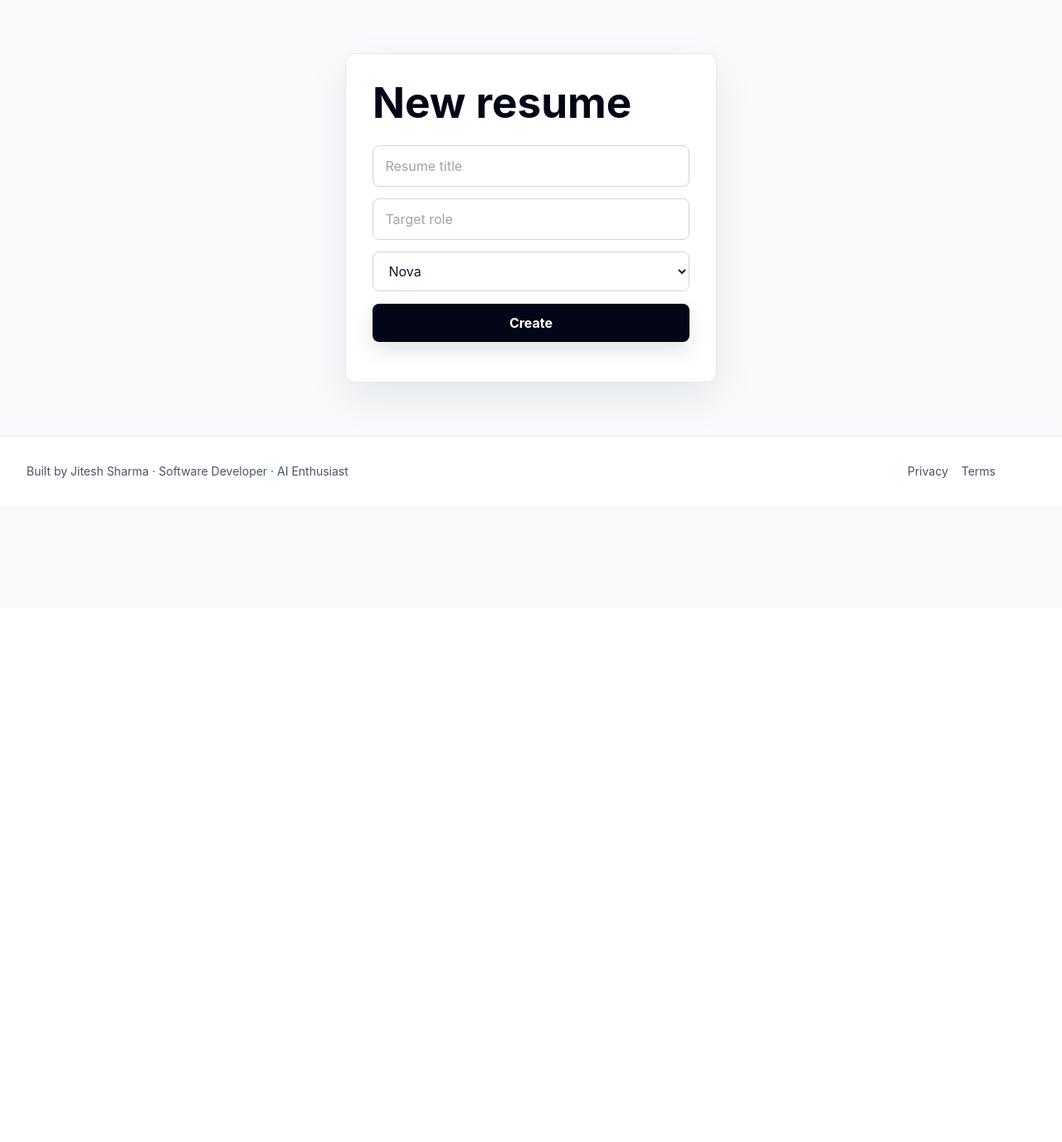
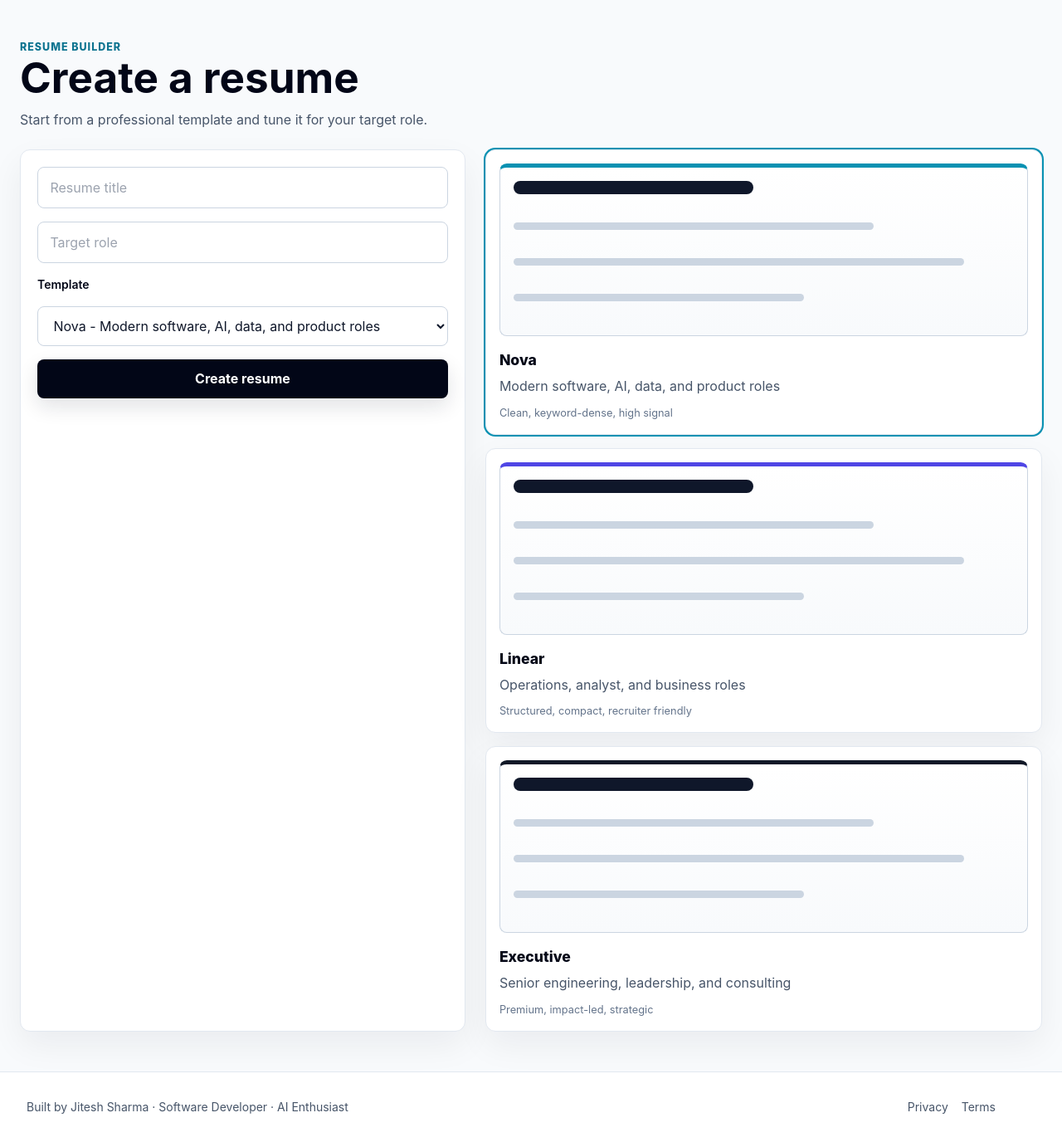
Before and after one commit to Jiteshdubey52/CV-Nova-AI, a Flask app: page /resumes/new in a window 1280 px wide. Shown: the part 68-1444 px from the top of the page at 83% size. Before the commit the page ends 644 px from the top, so only its background shows below. Run offline with Flask 3, Linux system fonts and the light colour scheme; the visitor is signed in with stand-in values (Sample User, id 1); some libraries are stand-ins or nearby versions.

Commit message:
Polish resume exports templates and AI setup

```diff
--- a/app/resumes/routes.py
+++ b/app/resumes/routes.py
@@ -9,6 +9,27 @@ from app.services.export_service import ExportService
 from app.services.resume_service import ResumeService
 
 bp = Blueprint("resumes", __name__)
+
+TEMPLATES = [
+    {
+        "id": "nova",
+        "name": "Nova",
+        "best_for": "Modern software, AI, data, and product roles",
+        "tone": "Clean, keyword-dense, high signal",
+    },
+    {
+        "id": "linear",
+        "name": "Linear",
+        "best_for": "Operations, analyst, and business roles",
+        "tone": "Structured, compact, recruiter friendly",
+    },
+    {
+        "id": "executive",
+        "name": "Executive",
+        "best_for": "Senior engineering, leadership, and consulting",
+        "tone": "Premium, impact-led, strategic",
+    },
+]
 
 
 @bp.route("/")
@@ -25,14 +46,21 @@ def new():
         resume = ResumeService().create(current_user.id, request.form["title"], request.form.get("target_role", ""), request.form.get("template", "nova"))
         flash("Resume created.", "success")
         return redirect(url_for("resumes.edit", resume_id=resume.id))
-    return render_template("resumes/new.html")
+    selected_template = request.args.get("template", "nova")
+    return render_template("resumes/new.html", templates=TEMPLATES, selected_template=selected_template)
+
+
+@bp.route("/templates")
+@login_required
+def templates():
+    return render_template("resumes/templates.html", templates=TEMPLATES)
 
 
 @bp.route("/<int:resume_id>")
 @login_required
 def detail(resume_id: int):
     resume = _resume_or_404(resume_id)
-    return render_template("resumes/detail.html", resume=resume)
+    return render_template("resumes/detail.html", resume=resume, ai_status=AIService().status())
 
 
 @bp.route("/<int:resume_id>/edit", methods=["GET", "POST"])
@@ -72,6 +100,13 @@ def match(resume_id: int):
     return render_template("resumes/match.html", resume=resume, result=result)
 
 
+@bp.route("/<int:resume_id>/downloads")
+@login_required
+def downloads(resume_id: int):
+    resume = _resume_or_404(resume_id)
+    return render_template("resumes/downloads.html", resume=resume)
+
+
 @bp.route("/<int:resume_id>/compare")
 @login_required
 def compare(resume_id: int):
@@ -106,6 +141,30 @@ def cover_letter(resume_id: int):
     return render_template("resumes/cover_letter.html", resume=resume, output=output)
 
 
+@bp.route("/<int:resume_id>/linkedin", methods=["GET", "POST"])
+@login_required
+def linkedin(resume_id: int):
+    resume = _resume_or_404(resume_id)
+    output = None
+    if request.method == "POST":
+        output = AIService().linkedin(resume.content, resume.target_role)
+        db.session.add(GeneratedDocument(user_id=current_user.id, resume_id=resume.id, kind="linkedin", title=f"LinkedIn optimization for {resume.title}", body=output))
+        db.session.commit()
+    return render_template("resumes/linkedin.html", resume=resume, output=output)
+
+
+@bp.route("/<int:resume_id>/interview", methods=["GET", "POST"])
+@login_required
+def interview(resume_id: int):
+    resume = _resume_or_404(resume_id)
+    output = None
+    if request.method == "POST":
+        output = AIService().interview(resume.content, request.form.get("job_description", ""))
+        db.session.add(GeneratedDocument(user_id=current_user.id, resume_id=resume.id, kind="interview", title=f"Interview prep for {resume.title}", body=output))
+        db.session.commit()
+    return render_template("resumes/interview.html", resume=resume, output=output)
+
+
 def _resume_or_404(resume_id: int) -> Resume:
     resume = ResumeRepository().get_for_user(resume_id, current_user.id)
     if not resume:
--- a/app/static/css/app.css
+++ b/app/static/css/app.css
@@ -27,5 +27,18 @@ a { transition: color .18s ease, background .18s ease, transform .18s ease; }
 .resume-preview p, .resume-preview li { color: #475569; line-height: 1.7; }
 .resume-preview ul { list-style: disc; padding-left: 1.2rem; }
 .chip { border-radius: 999px; background: #ecfeff; color: #155e75; padding: .35rem .7rem; font-size: .85rem; font-weight: 650; }
+.template-card { border: 1px solid #e2e8f0; border-radius: .75rem; background: #fff; padding: 1rem; box-shadow: 0 16px 40px rgb(15 23 42 / .06); }
+.template-card h2 { margin-top: 1rem; font-size: 1.1rem; font-weight: 760; }
+.template-card p { margin-top: .35rem; color: #475569; line-height: 1.5; }
+.template-card small { display: block; margin-top: .65rem; color: #64748b; }
+.template-paper { display: grid; gap: .55rem; min-height: 13rem; border-radius: .55rem; border: 1px solid #cbd5e1; background: linear-gradient(180deg,#fff,#f8fafc); padding: 1rem; }
+.template-paper span { display: block; height: .55rem; border-radius: 999px; background: #cbd5e1; }
+.template-paper span:first-child { height: 1rem; width: 48%; background: #0f172a; }
+.template-paper span:nth-child(2) { width: 72%; }
+.template-paper span:nth-child(3) { width: 90%; }
+.template-paper span:nth-child(4) { width: 58%; }
+.template-nova { border-top: .35rem solid #0891b2; }
+.template-linear { border-top: .35rem solid #4f46e5; }
+.template-executive { border-top: .35rem solid #111827; }
 svg { width: 1.1rem; height: 1.1rem; }
 @media (min-width: 640px) { .shell { padding-left: 1.5rem; padding-right: 1.5rem; } }
--- a/app/templates/dashboard/index.html
+++ b/app/templates/dashboard/index.html
@@ -3,7 +3,7 @@
 <section class="shell">
   <div class="mb-8 flex flex-col gap-3 sm:flex-row sm:items-end sm:justify-between">
     <div><p class="eyebrow">Dashboard</p><h1>Career workspace</h1></div>
-    <a class="btn-primary" href="{{ url_for('resumes.new') }}">New resume</a>
+    <div class="flex flex-wrap gap-2"><a class="btn-secondary" href="{{ url_for('resumes.templates') }}">Choose template</a><a class="btn-primary" href="{{ url_for('resumes.new') }}">New resume</a></div>
   </div>
   <div class="grid gap-4 md:grid-cols-3">
     <div class="metric"><span>Resumes</span><strong>{{ resumes|length }}</strong></div>
@@ -11,7 +11,7 @@
     <div class="metric"><span>AI documents</span><strong>{{ documents|length }}</strong></div>
   </div>
   <div class="mt-8 grid gap-6 lg:grid-cols-[1fr_0.8fr]">
-    <div class="panel"><h2>Recent resumes</h2>{% for resume in resumes %}<a class="row" href="{{ url_for('resumes.detail', resume_id=resume.id) }}"><span>{{ resume.title }}</span><strong>{{ resume.ats_score }}%</strong></a>{% else %}<p>No resumes yet.</p>{% endfor %}</div>
+    <div class="panel"><h2>Recent resumes</h2>{% for resume in resumes %}<div class="row"><a href="{{ url_for('resumes.detail', resume_id=resume.id) }}"><span>{{ resume.title }}</span></a><div class="flex gap-2"><a class="btn-secondary" href="{{ url_for('resumes.downloads', resume_id=resume.id) }}">Download</a><strong>{{ resume.ats_score }}%</strong></div></div>{% else %}<p>No resumes yet.</p>{% endfor %}</div>
     <div class="panel"><h2>ATS trend</h2><canvas id="scoreChart" data-scores="{{ resumes|map(attribute='ats_score')|join(',') }}"></canvas></div>
   </div>
 </section>
--- a/app/templates/resumes/cover_letter.html
+++ b/app/templates/resumes/cover_letter.html
@@ -1 +1 @@
-{% extends "base.html" %}{% block content %}<section class="shell"><h1>Cover letter generator</h1><form method="post" class="panel mt-6"><input type="hidden" name="csrf_token" value="{{ csrf_token() }}"><textarea class="input min-h-52" name="job_description" placeholder="Paste job description"></textarea><button class="btn-primary mt-4">Generate</button></form>{% if output %}<pre class="panel mt-6 whitespace-pre-wrap">{{ output }}</pre>{% endif %}</section>{% endblock %}
+{% extends "base.html" %}{% block content %}<section class="shell"><h1>Cover letter generator</h1><p class="mt-3 text-slate-600">Paste the job description and CVNova AI will create a targeted, professional cover letter.</p><form method="post" class="panel mt-6"><input type="hidden" name="csrf_token" value="{{ csrf_token() }}"><textarea class="input min-h-52" name="job_description" placeholder="Paste job description"></textarea><button class="btn-primary mt-4">Generate cover letter</button></form>{% if output %}<pre class="panel mt-6 whitespace-pre-wrap">{{ output }}</pre>{% endif %}</section>{% endblock %}
--- a/app/templates/resumes/index.html
+++ b/app/templates/resumes/index.html
@@ -1,2 +1,2 @@
 {% extends "base.html" %}
-{% block content %}<section class="shell"><div class="mb-6 flex items-center justify-between"><h1>Resumes</h1><a class="btn-primary" href="{{ url_for('resumes.new') }}">New resume</a></div><div class="grid gap-4 md:grid-cols-2">{% for resume in resumes %}<article class="panel"><div class="flex items-center justify-between"><h2>{{ resume.title }}</h2><span>{{ resume.ats_score }}%</span></div><p>{{ resume.target_role }}</p><a class="btn-secondary mt-4" href="{{ url_for('resumes.detail', resume_id=resume.id) }}">Open</a></article>{% else %}<p>No resumes yet.</p>{% endfor %}</div></section>{% endblock %}
+{% block content %}<section class="shell"><div class="mb-6 flex items-center justify-between"><h1>Resumes</h1><div class="flex gap-2"><a class="btn-secondary" href="{{ url_for('resumes.templates') }}">Templates</a><a class="btn-primary" href="{{ url_for('resumes.new') }}">New resume</a></div></div><div class="grid gap-4 md:grid-cols-2">{% for resume in resumes %}<article class="panel"><div class="flex items-center justify-between"><h2>{{ resume.title }}</h2><span>{{ resume.ats_score }}%</span></div><p>{{ resume.target_role }}</p><div class="mt-4 flex flex-wrap gap-2"><a class="btn-secondary" href="{{ url_for('resumes.detail', resume_id=resume.id) }}">Open</a><a class="btn-secondary" href="{{ url_for('resumes.downloads', resume_id=resume.id) }}">Download</a><a class="btn-secondary" href="{{ url_for('resumes.export', resume_id=resume.id, kind='pdf') }}">PDF</a><a class="btn-secondary" href="{{ url_for('resumes.export', resume_id=resume.id, kind='docx') }}">DOCX</a></div></article>{% else %}<p>No resumes yet.</p>{% endfor %}</div></section>{% endblock %}
--- /dev/null
+++ b/app/templates/resumes/interview.html
@@ -0,0 +1,2 @@
+{% extends "base.html" %}
+{% block content %}<section class="shell"><h1>Interview preparation</h1><p class="mt-3 text-slate-600">Paste a job description and generate tailored questions, talking points, and project stories.</p><form method="post" class="panel mt-6"><input type="hidden" name="csrf_token" value="{{ csrf_token() }}"><textarea class="input min-h-52" name="job_description" placeholder="Paste job description"></textarea><button class="btn-primary mt-4">Generate interview prep</button></form>{% if output %}<pre class="panel mt-6 whitespace-pre-wrap">{{ output }}</pre>{% endif %}</section>{% endblock %}
--- /dev/null
+++ b/app/templates/resumes/linkedin.html
@@ -0,0 +1,2 @@
+{% extends "base.html" %}
+{% block content %}<section class="shell"><h1>LinkedIn optimizer</h1><p class="mt-3 text-slate-600">Generate a stronger headline, about section, featured content ideas, and recruiter keyword strategy.</p><form method="post" class="panel mt-6"><input type="hidden" name="csrf_token" value="{{ csrf_token() }}"><button class="btn-primary">Generate LinkedIn profile content</button></form>{% if output %}<pre class="panel mt-6 whitespace-pre-wrap">{{ output }}</pre>{% endif %}</section>{% endblock %}
--- a/app/templates/resumes/new.html
+++ b/app/templates/resumes/new.html
@@ -1,2 +1,26 @@
 {% extends "base.html" %}
-{% block content %}<section class="auth-card"><h1>New resume</h1><form method="post"><input type="hidden" name="csrf_token" value="{{ csrf_token() }}"><input class="input" name="title" placeholder="Resume title" required><input class="input" name="target_role" placeholder="Target role"><select class="input" name="template"><option value="nova">Nova</option><option value="linear">Linear</option><option value="executive">Executive</option></select><button class="btn-primary w-full">Create</button></form></section>{% endblock %}
+{% block content %}
+<section class="shell">
+  <div class="mb-6"><p class="eyebrow">Resume builder</p><h1>Create a resume</h1><p class="mt-3 text-slate-600">Start from a professional template and tune it for your target role.</p></div>
+  <form method="post" class="grid gap-6 lg:grid-cols-[0.8fr_1fr]">
+    <input type="hidden" name="csrf_token" value="{{ csrf_token() }}">
+    <div class="panel space-y-4">
+      <input class="input" name="title" placeholder="Resume title" required>
+      <input class="input" name="target_role" placeholder="Target role">
+      <label class="block text-sm font-semibold">Template</label>
+      <select class="input" name="template">
+        {% for template in templates %}<option value="{{ template.id }}" {% if selected_template == template.id %}selected{% endif %}>{{ template.name }} - {{ template.best_for }}</option>{% endfor %}
+      </select>
+      <button class="btn-primary w-full">Create resume</button>
+    </div>
+    <div class="grid gap-4 md:grid-cols-3 lg:grid-cols-1">
+      {% for template in templates %}
+        <article class="template-card {% if selected_template == template.id %}ring-2 ring-cyan-600{% endif %}">
+          <div class="template-paper template-{{ template.id }}"><span></span><span></span><span></span><span></span></div>
+          <h2>{{ template.name }}</h2><p>{{ template.best_for }}</p><small>{{ template.tone }}</small>
+        </article>
+      {% endfor %}
+    </div>
+  </form>
+</section>
+{% endblock %}
--- a/requirements.txt
+++ b/requirements.txt
@@ -13,7 +13,7 @@ PyMySQL==1.1.1
 gunicorn==22.0.0
 openai==1.40.6
 google-generativeai==0.7.2
-WeasyPrint==62.3
+reportlab==4.2.2
 python-docx==1.1.2
 bleach==6.1.0
 pytest==8.3.2
```
Also changed, not shown: app/dashboard/routes.py (+37 -2 lines), app/services/ai_service.py (+13 -0 lines), app/services/export_service.py (+24 -5 lines), app/templates/dashboard/settings.html (+30 -1 lines), app/templates/resumes/detail.html (+4 -4 lines), app/templates/resumes/downloads.html (added, +11 -0 lines), app/templates/resumes/templates.html (added, +20 -0 lines), tests/test_app.py (+23 -0 lines), README.md, 2 other files.
